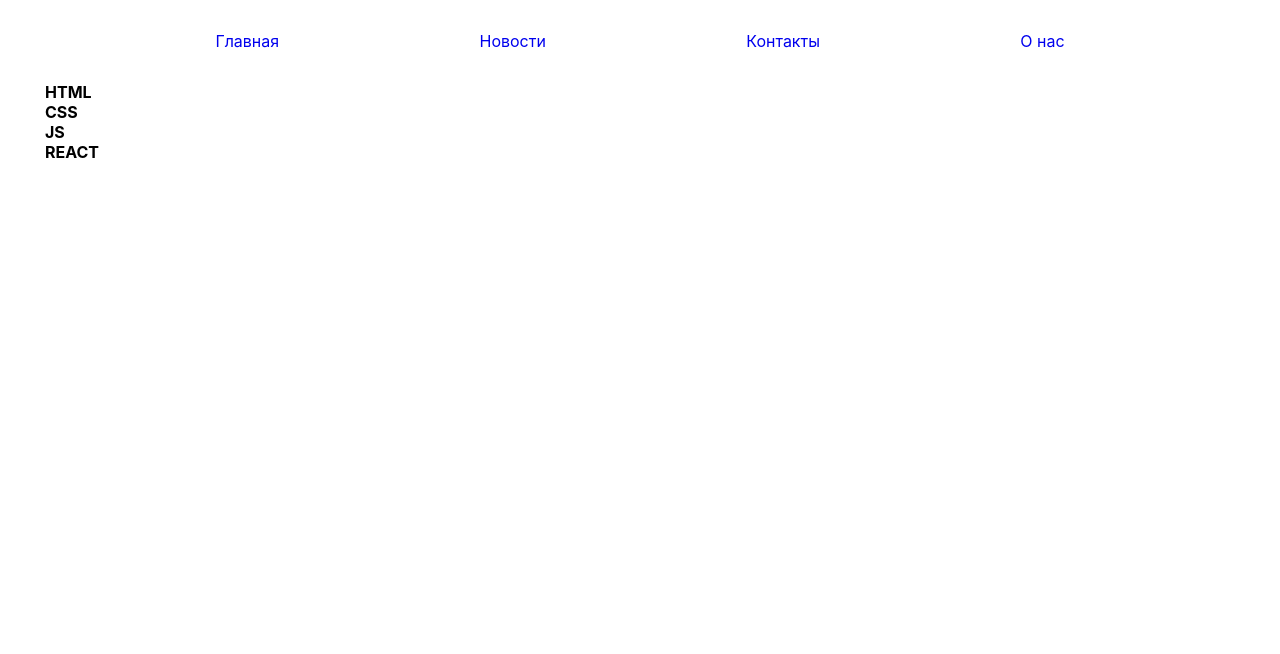
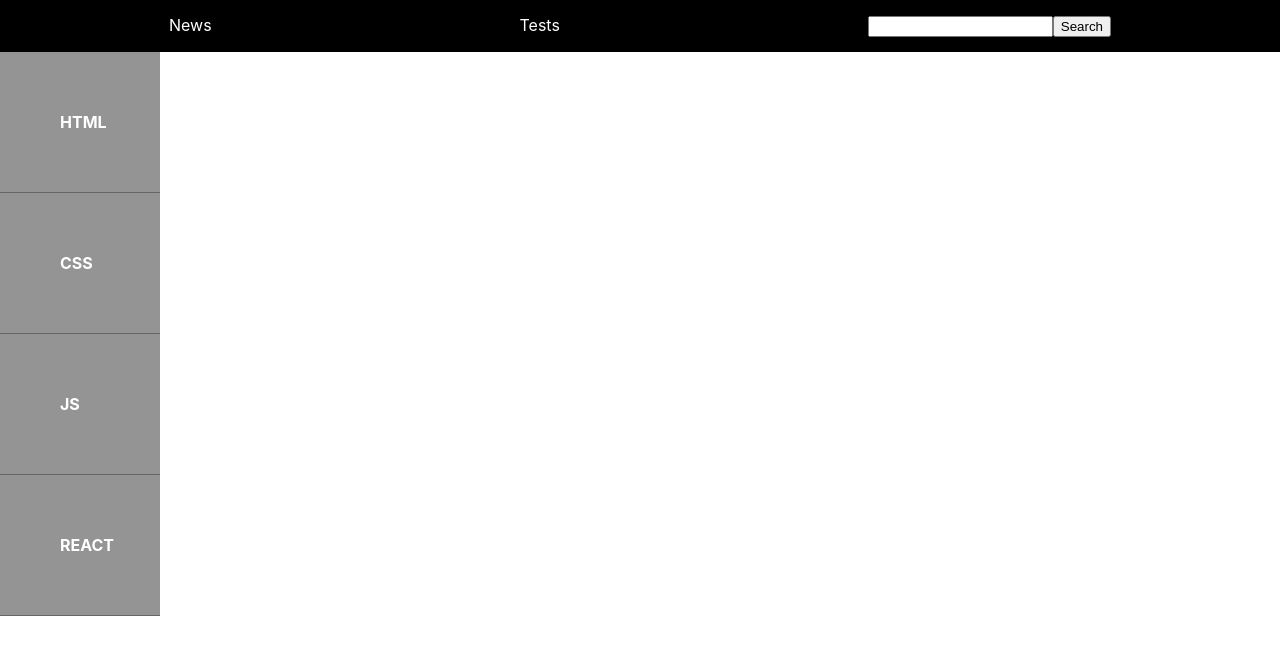
Before and after one commit to Seidali001/new-react-ts-app, a React (Create React App) app: page / in a window 1280 px wide. Shown: the top 654 px of the page. Built offline with nearby package versions, Linux system fonts and the light colour scheme.

Commit message:
change-all-style-in-the-page

```diff
--- a/src/App.css
+++ b/src/App.css
@@ -1,3 +1,7 @@
+header {
+  background-color: dimgrey;
+}
+
 .Header {
   text-align: center;
   text-decoration: none;
@@ -5,14 +9,15 @@
 
 .Header a {
   text-decoration: none;
+  color: #fff;
 }
 
 .Header ul {
-  list-style: none;
+  margin: 0;
   padding: 15px;
   display: flex;
-  justify-content: space-evenly;
-  align-items: center;
+  justify-content: space-around;
+  background-color: #000000;
 }
 
 ul li {
@@ -20,12 +25,19 @@
 }
 
 .Navbar a {
-  color: #000000;
-  padding: 5px;
   text-decoration: none;
   font-weight: bold;
+  color: #fff;
+  display: block;
 }
-
+.Navbar {
+  padding: 0;
+  margin: 0;
+}
 .Navbar li {
   display: block;
+  padding: 60px;
+  border-bottom: 1px solid #666;
+  background-color: #949494;
+  width: 40px;
 }
--- a/src/App.tsx
+++ b/src/App.tsx
@@ -14,23 +14,33 @@
     return (
         <div className="Header">
             <ul>
-                <li><a href="#">Главная</a></li>
-                <li><a href="#">Новости</a></li>
-                <li><a href="#">Контакты</a></li>
-                <li><a href="#">О нас</a></li>
+                <li><a href="#">News</a></li>
+                <li><a href="#">Tests</a></li>
+                <Input/>
             </ul>
         </div>
     )
 }
 
+const Input = ()=> {
+    return (
+        <form>
+            <input/>
+                <button>Search</button>
+        </form>
+        )
+}
+
 const Navbar = ()=> {
     return (
+    <div>
       <ul className="Navbar">
         <li><a href="#">HTML</a></li>
         <li><a href="#">CSS</a></li>
         <li><a href="#">JS</a></li>
         <li><a href="#">REACT</a></li>
       </ul>
+    </div>
     );
 }
 
```
